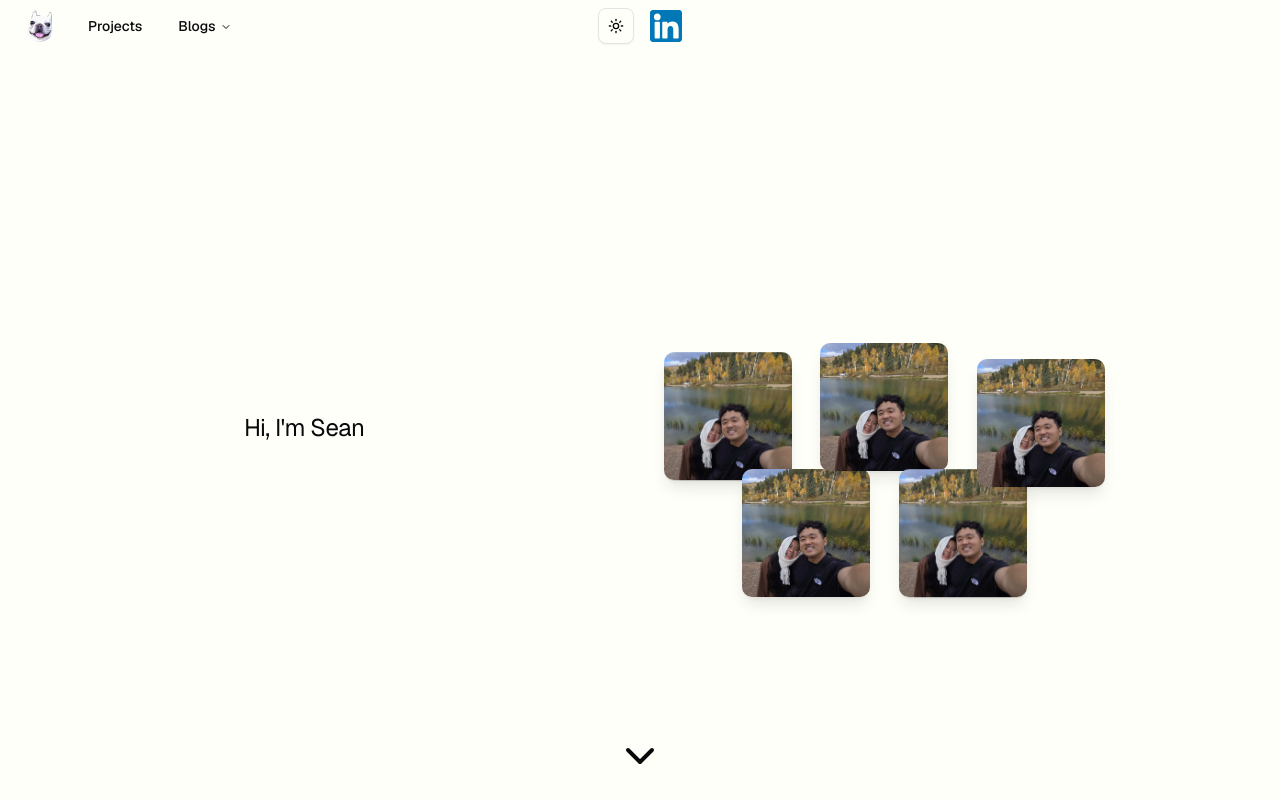
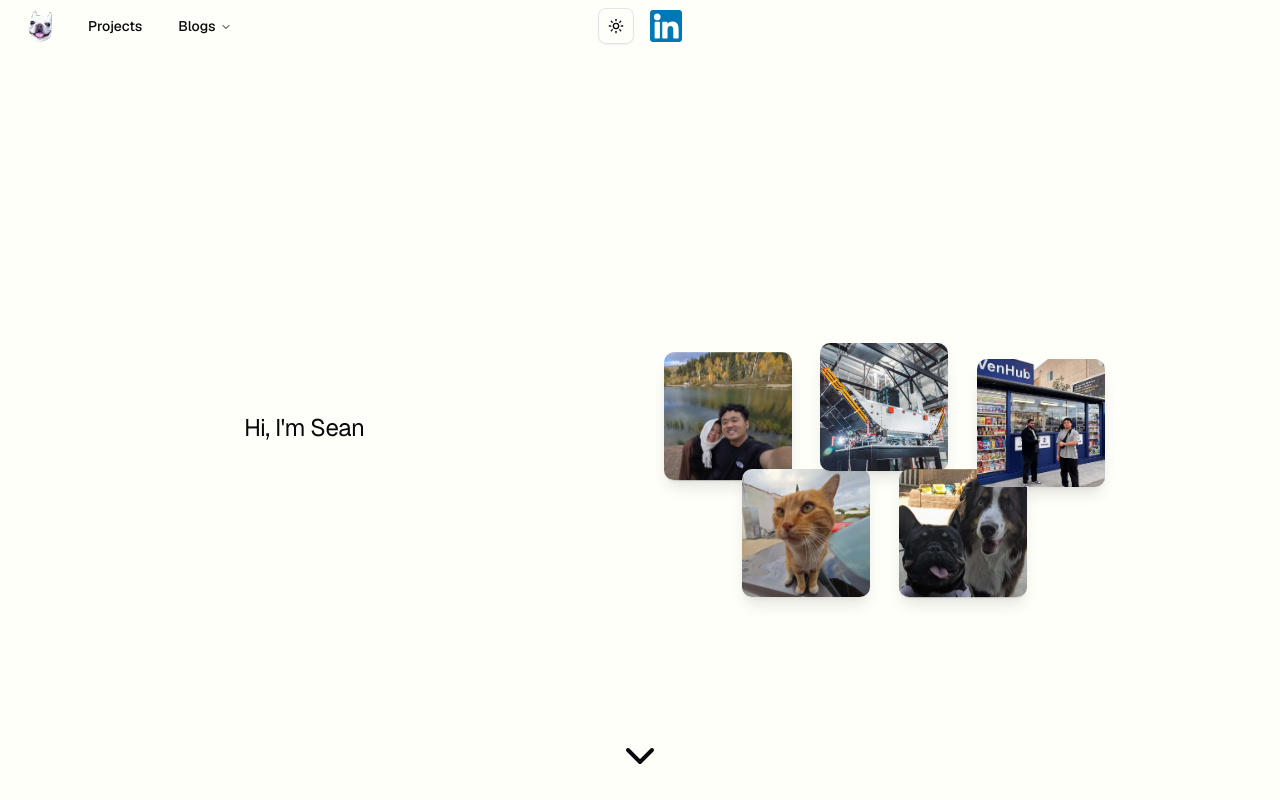
Before and after one commit to seanchacha/seanchacha.github.io, a SvelteKit app: page / in a window 1280 px wide. Shown: the top 800 px of the page. Built offline with nearby package versions, Linux system fonts and the light colour scheme.

Commit message:
update front page pics

```diff
--- a/src/routes/+page.svelte
+++ b/src/routes/+page.svelte
@@ -2,6 +2,10 @@
   	import { IsMobile } from '$lib/hooks/is-mobile.svelte.ts';
 	import { typewriter, messages } from '$lib/components/home_msgs.ts';
 	import selfie1 from '$lib/assets/selfie1.jpg';
+	import reggie1 from '$lib/assets/reggie1.jpg';
+	import dogs1 from '$lib/assets/dogs1.jpeg';
+	import venhub1 from '$lib/assets/venhub1.jpg';
+	import mira1 from '$lib/assets/mira1.jpg';
 
 	const isMobile = new IsMobile();
 	const desktopWidth: number = 65;
@@ -68,25 +72,25 @@
 						style="top: 12px; {isMobile.current ? "left: 1%;" : "left: 5%;"} animation-delay: 0s;"
 					/>
 					<img
-						src="{selfie1}"
+						src="{reggie1}"
 						alt="Description"
 						class="absolute w-32 h-32 object-cover rounded-lg shadow-lg animate-float-2"
 						style="{isMobile.current ? "top: 150px; left: 10%;" : "top: 125px; left: 25%;"} animation-delay: 0s;"
 					/>
 					<img
-						src="{selfie1}"
+						src="{mira1}"
 						alt="Description"
 						class="absolute w-32 h-32 object-cover rounded-lg shadow-lg animate-float-3"
 						style="{isMobile.current ? "top: 1px; left: 30%;" : "top: 1px; left: 45%;"} animation-delay: 0s;"
 					/>
 					<img
-						src="{selfie1}"
+						src="{dogs1}"
 						alt="Description"
 						class="absolute w-32 h-32 object-cover rounded-lg shadow-lg animate-float-4"
 						style="{isMobile.current ? "top: 150px; left: 50%;" : "top: 130px; left: 65%;"} animation-delay: 0s;"
 					/>
 					<img
-						src="{selfie1}"
+						src="{venhub1}"
 						alt="Description"
 						class="absolute w-32 h-32 object-cover rounded-lg shadow-lg animate-float-5"
 						style="{isMobile.current ? "top: 15px; left: 60%;" : "top: 15px; left: 85%;"} animation-delay: 0s;"
```
